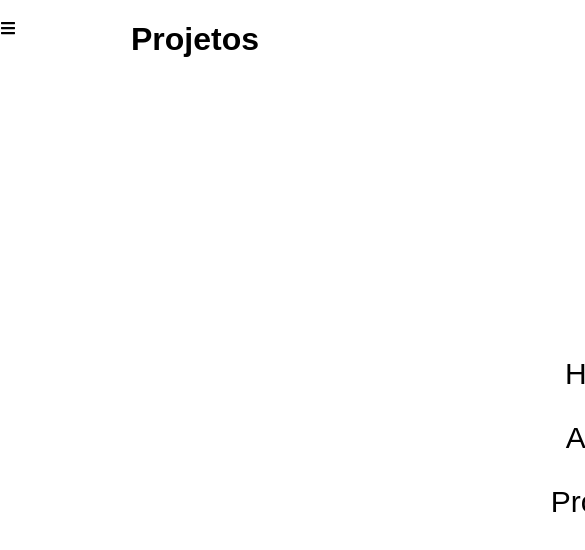
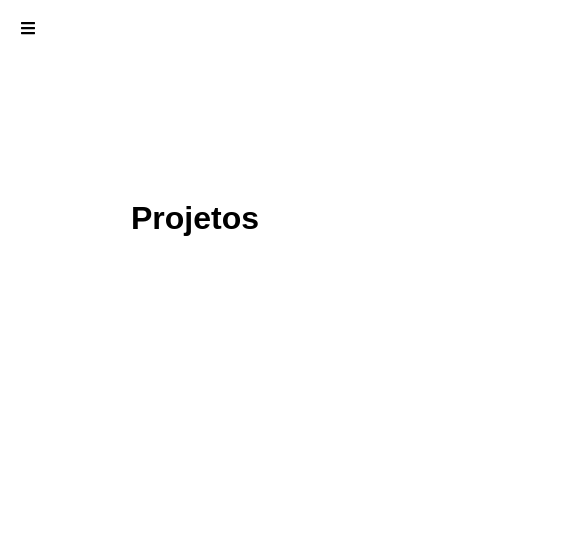
Before and after one commit to jacksonsouzasantos/portifolio, a React (Vite) app: page /projects in a window 390 px wide. Shown: the top 550 px of the page, 585 px wide, since content can reach past the window. Built offline with nearby package versions, Linux system fonts and the light colour scheme.

Commit message:
feat: Criando menu hamburguer.

```diff
--- a/src/App.css
+++ b/src/App.css
@@ -1,26 +1,62 @@
-body {
-  margin: 0;
-  padding: 0;
-  font-family: sans-serif;
-  font-family: 16px;
-  overflow-x: hidden;
-  overflow-y: hidden;
+.nav-menu {
+  background-color: #ffffff;
+  height: 60px;
+  display: flex;
+  justify-content: space-between;
+  align-items: center;
+  padding: 0 20px;
+  position: fixed;
+  top: 0;
+  width: 100%;
 }
 
-.container {
-  max-width: 1200px;
-  margin: 0 auto;
-  padding: 0 15px;
+.hamburger-menu {
+  display: none;
+  cursor: pointer;
 }
 
-@media only screen and (max-width: 768px) {
-  .container {
-    max-width: 720px;
+@media (max-width: 768px) {
+  .hamburger-menu {
+    display: block;
+  }
+  .nav-list {
+    position: absolute;
+    top: 60px;
+    left: -100%;
+    width: 100%;
+    height: calc(100vh - 60px);
+    background-color: #ffffff;
+    display: flex;
+    flex-direction: column;
+    justify-content: center;
+    align-items: center;
+    transition: all 0.3s ease-in-out;
+  }
+  .nav-list.show-menu {
+    left: 0;
   }
 }
 
-@media only screen and (max-width: 480px) {
-  .container {
-    max-width: 480px;
-  }
+.nav-list {
+  display: flex;
+  align-items: center;
+  margin: 0;
+  padding: 0;
+  list-style: none;
 }
+
+.nav-item {
+  margin: 0 10px;
+}
+
+.nav-link {
+  text-decoration: none;
+  color: #333;
+  transition: all 0.3s ease-in-out;
+  border-bottom: 3px solid transparent;
+  padding: 5px;
+}
+
+.nav-link:hover {
+  border-bottom-color: #333;
+}
--- a/src/App.jsx
+++ b/src/App.jsx
@@ -10,7 +10,6 @@ import NotFound from './pages/NotFound';
 function App() {
   return (
     <>
-
     <Router>
       <Routes>
         <Route path="/" element={<Home />}></Route>
--- a/src/componentes/NavBar.jsx
+++ b/src/componentes/NavBar.jsx
@@ -1,6 +1,6 @@
 import React, { useState } from 'react';
+import { Link } from 'react-router-dom';
 import { FaBars, FaTimes } from 'react-icons/fa';
-import { Link } from 'react-router-dom';
 import '../style/NavBar.css';
 
 const NavBar = () => {
@@ -15,16 +15,15 @@ const NavBar = () => {
   };
 
   return (
-    <>
-      <div className="hamburguer-menu">
+    <nav className="nav-menu">
+      <div className="hamburger-menu">
         {showMenu ? (
           <FaTimes onClick={handleMenu} />
         ) : (
           <FaBars onClick={handleMenu} />
         )}
       </div>
-      <nav className={`nav-menu ${showMenu ? 'show-menu' : ''}`}>
-        <ul className="nav-list">
+      <ul className={`nav-list ${showMenu ? 'show-menu' : ''}`}>
         <li className="nav-item">
           <Link to="/" onClick={hideMenu}>
             Home
@@ -42,7 +41,6 @@ const NavBar = () => {
         </li>
       </ul>
     </nav>
-    </>
   );
 };
 
--- a/src/style/About.css
+++ b/src/style/About.css
@@ -1,3 +1,4 @@
 h1{
     text-align: center;
+    margin-top: 200px;
 }
--- a/src/style/Home.css
+++ b/src/style/Home.css
@@ -1,3 +1,4 @@
 h1{
     text-align: center;
+    margin-top: 200px;
 }
--- a/src/style/NavBar.css
+++ b/src/style/NavBar.css
@@ -1,69 +1,25 @@
+.nav-menu.show {
+  left: 0;
+}
 
-  .hamburguer-menu {
-    position: absolute;
-    top: 0;
-    left: 0;
-    z-index: 10;
-  }
+.nav-list {
+  list-style: none;
+  margin: 0;
+  padding: 0;
+}
 
-.hamburguer-menu {
-    display: flex;
-    justify-content: flex-end;
-    align-items: center;
-    margin-right: 20px;
-    margin-top: 20px;
-  }
+.nav-item {
+  margin: 10px 0;
+}
 
-  .hamburger-icon {
-    font-size: 25px;
-    color: #000;
-    cursor: pointer;
-    transition: all 0.3s ease-in-out;
-  }
+.nav-link {
+  display: block;
+  color: #fff;
+  text-decoration: none;
+  padding: 10px;
+  transition: all 0.3s ease-in-out;
+}
 
-  .hamburger-icon.active {
-    transform: rotate(90deg);
-  }
-
-  .nav-menu {
-    position: absolute;
-    top: 0;
-    right: 0;
-    width: 100%;
-    height: 100vh;
-    background-color: #ffffff;
-    z-index: 9999;
-    transform: translateX(100%);
-    transition: all 0.3s ease-in-out;
-  }
-
-  li {
-    list-style-type: none;
-  }
-
-  .nav-menu.show-menu {
-    transform: translateX(0%);
-  }
-
-  .nav-list {
-    display: flex;
-    flex-direction: column;
-    justify-content: center;
-    align-items: center;
-    height: 100%;
-  }
-
-  .nav-item {
-    margin: 15px;
-  }
-
-  .nav-item a {
-    text-decoration: none;
-    font-size: 30px;
-    color: #000;
-    transition: all 0.3s ease-in-out;
-  }
-
-  .nav-item a:hover {
-    color: #777;
-  }
+.nav-link:hover {
+  background-color: #555;
+}
--- a/src/style/Projects.css
+++ b/src/style/Projects.css
@@ -1,3 +1,4 @@
 h1{
     text-align: center;
+    margin-top: 200px;
 }
```
Lines whose indentation alone changed are shown as unchanged.
